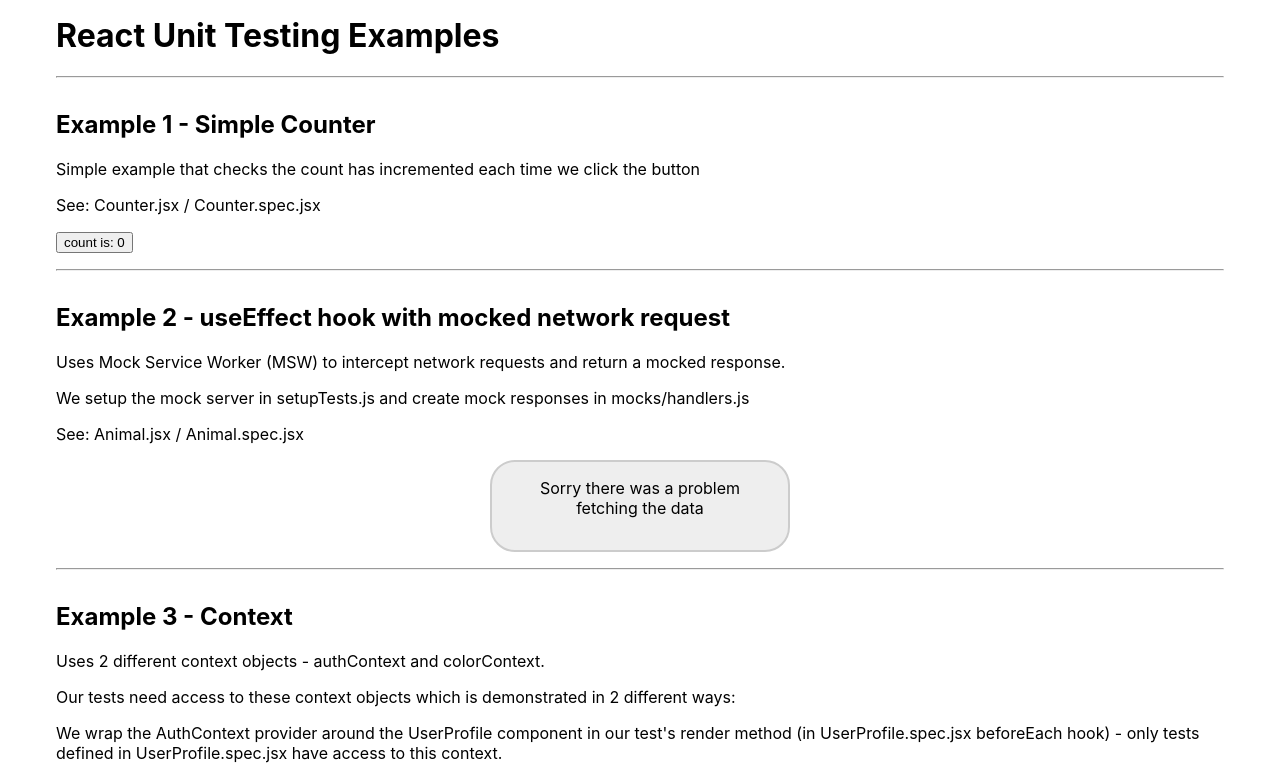
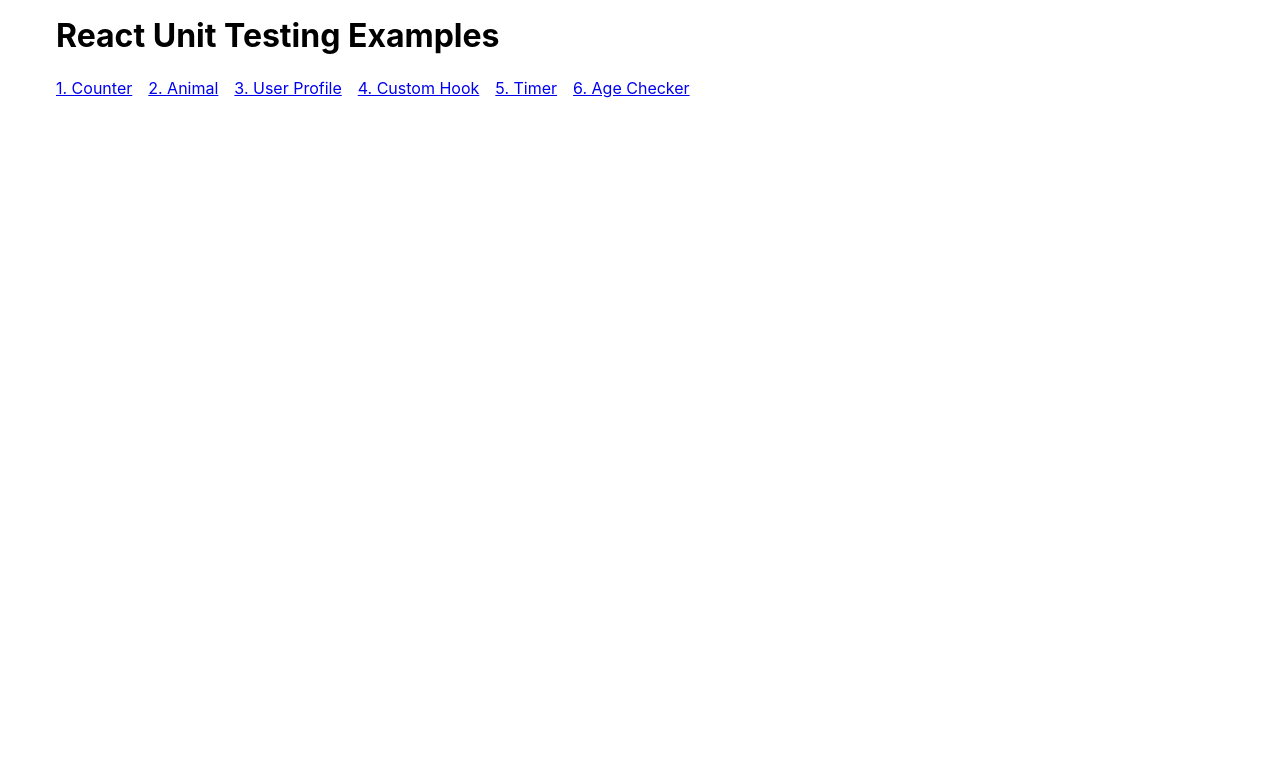
Before and after one commit to janwyl1/react-unit-tests, a React (Vite) app: page / in a window 1280 px wide. Shown: the top 780 px of the page. Built offline with nearby package versions, Linux system fonts and the light colour scheme; no server answers.

Commit message:
Add reach router

```diff
--- a/package.json
+++ b/package.json
@@ -15,6 +15,7 @@
     "coverage": "vitest run --coverage"
   },
   "dependencies": {
+    "@reach/router": "^1.3.4",
     "moment": "^2.29.4",
     "react": "^18.2.0",
     "react-dom": "^18.0.0"
--- a/src/App.css
+++ b/src/App.css
@@ -22,3 +22,12 @@ hr {
     margin-top: 1em;
     margin-bottom: 2em;
 }
+
+nav a {
+    margin-right: 1em;
+    line-height: 1.5;
+}
+
+nav {
+    margin-bottom: 2em;
+}
--- a/src/App.jsx
+++ b/src/App.jsx
@@ -1,4 +1,5 @@
 import './App.css';
+import { Router, Link } from "@reach/router"
 
 import Animal from './components/Animal';
 import Counter from './components/Counter';
@@ -7,32 +8,38 @@ import UserProfile from './components/UserProfile';
 import AgeChecker from './components/AgeChecker'
 import { AuthContextProvider } from './context/authContext';
 import { ColorContextProvider } from './context/colorContext';
+import CustomHook from './components/CustomHook'
 
 function App() {
   return (
-    <ColorContextProvider>
-      <div className="App">
+    <div className="App">
         <h1>React Unit Testing Examples</h1>
-        <hr />
-        <Counter />
-        <hr />
-        <Animal apiUrl="https://zoo-animal-api.herokuapp.com/animals/rand" />
-        <hr />
-        <AuthContextProvider>
-          <UserProfile />
-        </AuthContextProvider>
-        <hr />
-        <h2>Example 4 - Custom hook</h2>
-        <p>Uses renderHook and act() to test a custom hook</p>
-        <p>This custom hook isn't used in any components</p>
-        <p>See: useCounter.js / useCounter.spec.js</p>
-        <hr />
-        <Timer />
-        <hr />
-        <AgeChecker />
-      </div>
-    </ColorContextProvider>
+        <nav>
+          <Link to="/counter">1. Counter</Link>
+          <Link to="/animal">2. Animal</Link>
+          <Link to="/user-profile">3. User Profile</Link>
+          <Link to="/custom-hook">4. Custom Hook</Link>
+          <Link to="/timer">5. Timer</Link>
+          <Link to="/age-checker">6. Age Checker</Link>
+        </nav>
+        <ColorContextProvider>
+          <Router>
+            <Counter path="counter" />
+            <Animal path="animal" apiUrl="https://zoo-animal-api.herokuapp.com/animals/rand" />
+            <CustomHook path="custom-hook" />
+            <Timer path="timer" />
+            <AgeChecker path="age-checker" />
+          </Router>
+
+          <AuthContextProvider>
+            <Router>
+              <UserProfile path="user-profile"/>
+            </Router>
+          </AuthContextProvider>
+        </ColorContextProvider>
+    </div>
+
   );
 }
 
-export default App;
+export default App
--- /dev/null
+++ b/src/components/CustomHook.jsx
@@ -0,0 +1,14 @@
+
+
+const CustomHook = () => {
+    return (
+        <>
+        <h2>Example 4 - Custom hook</h2>
+        <p>Uses renderHook and act() to test a custom hook</p>
+        <p>This custom hook isn't used in any components</p>
+        <p>See: useCounter.js / useCounter.spec.js</p>
+        </>
+    )
+}
+
+export default CustomHook
--- a/src/components/UserProfile.jsx
+++ b/src/components/UserProfile.jsx
@@ -1,5 +1,6 @@
 import { useContext, useEffect } from 'react';
 
+import { AuthContextProvider } from '../context/authContext';
 import AuthContext from '../context/authContext';
 import ColorContext from '../context/colorContext';
 import styles from './UserProfile.module.css';
@@ -23,6 +24,7 @@ const UserProfile = () => {
   }, [authCtx.isLoggedIn])
 
   return (
+    <AuthContextProvider>
     <div className={styles.userprofile}>
       <h2>Example 3 - Context</h2>
       <p>Uses 2 different context objects - authContext and colorContext.</p>
@@ -42,6 +44,7 @@ const UserProfile = () => {
         </button>
       )}
     </div>
+    </AuthContextProvider>
   );
 };
 
--- a/src/main.jsx
+++ b/src/main.jsx
@@ -5,8 +5,4 @@ import ReactDOM from 'react-dom/client';
 
 import App from './App';
 
-ReactDOM.createRoot(document.getElementById('root')).render(
-  <React.StrictMode>
-    <App />
-  </React.StrictMode>
-);
+ReactDOM.createRoot(document.getElementById('root')).render(<App />);
```
Also changed, not shown: index.js (added), 2 other files (tests, documents, lock files or other folders).
